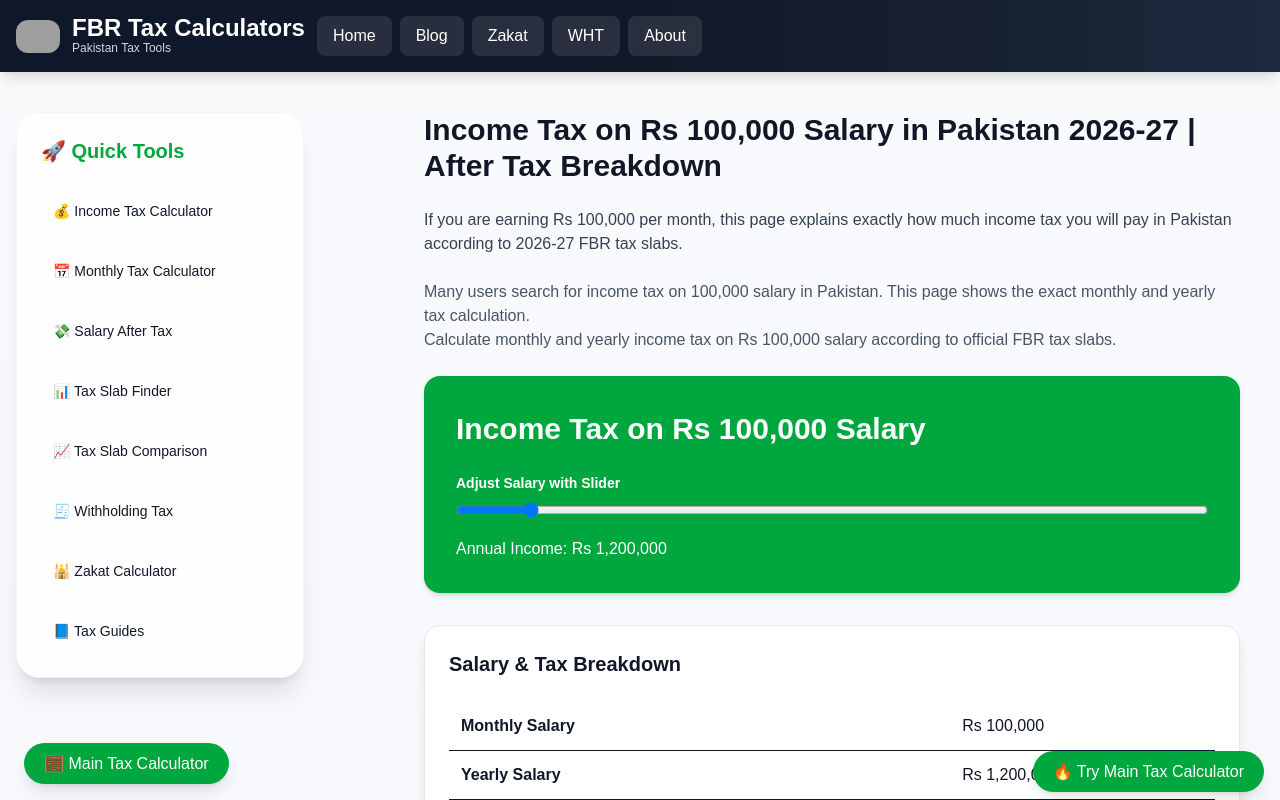
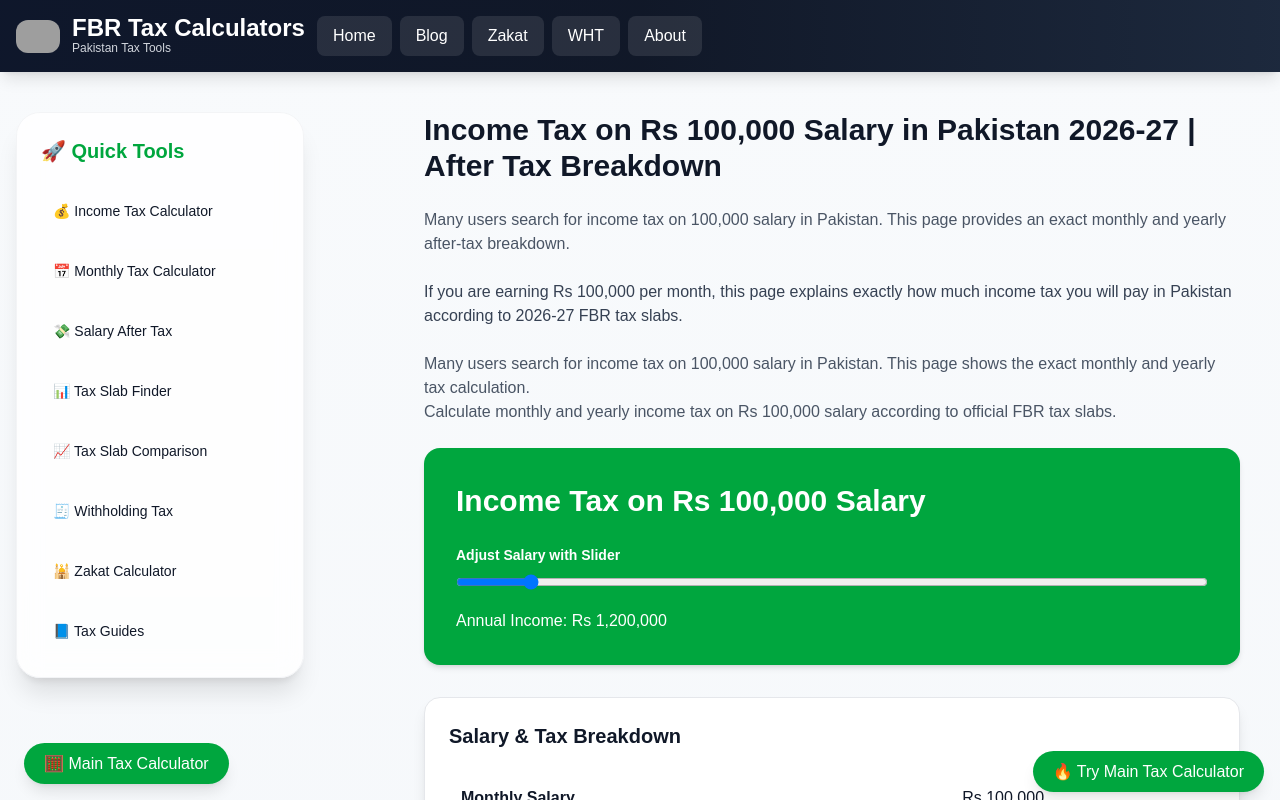
Before and after one commit to muhammadobaid1986/fbrtaxcalculators, a Next.js app: page /salary/100000 in a window 1280 px wide. Shown: the top 800 px of the page. Built offline with nearby package versions, Linux system fonts and the light colour scheme; grey boxes are pictures that could not be loaded.

Commit message:
Improved ranking signals for homepage, salary and comparison pages

```diff
--- a/app/page.tsx
+++ b/app/page.tsx
@@ -137,8 +137,12 @@ const seconds = now ? now.getSeconds() : 0;
   <div className="bg-white rounded-2xl shadow-md p-8 text-center border border-gray-100">
 
     <h1 className="text-2xl md:text-4xl font-bold">
-  FBR Tax Calculator Pakistan 2026-27 | Income & Salary Tax Slabs
+ FBR Tax Calculator Pakistan 2026-27 | Income & Salary Tax Slabs
 </h1>
+
+<p className="mt-4 text-gray-700 text-lg">
+  Use our FBR tax calculator in Pakistan to calculate income tax on your monthly salary instantly.
+</p>
 
 <p className="mt-4 text-gray-700">
   Use our FBR tax calculator in Pakistan to calculate income tax, salary tax,
--- a/app/salary/[salary]/page.tsx
+++ b/app/salary/[salary]/page.tsx
@@ -39,6 +39,13 @@ export default async function Page({ params }: any) {
       <h1 className="text-3xl font-bold mb-6">
   Income Tax on Rs {monthlySalary.toLocaleString()} Salary in Pakistan 2026-27 | After Tax Breakdown
 </h1>
+
+<p className="text-gray-600 mb-6">
+  Many users search for income tax on {monthlySalary.toLocaleString()} salary in Pakistan.
+  This page provides an exact monthly and yearly after-tax breakdown.
+</p>
+
+
 <p className="text-gray-700 mb-6">
   If you are earning Rs {monthlySalary.toLocaleString()} per month,
   this page explains exactly how much income tax you will pay in Pakistan
--- a/app/tax-slab-comparison-pakistan/page.tsx
+++ b/app/tax-slab-comparison-pakistan/page.tsx
@@ -16,6 +16,10 @@ export default function TaxComparison() {
       <h1 className="text-4xl font-bold mb-8 text-center">
         Pakistan Income Tax Slab Comparison (2021-2027)
       </h1>
+
+      <p className="text-gray-600 mb-6">
+  Compare Pakistan income tax slabs from 2021 to 2027 using official FBR data.
+</p>
 
       {years.map((year) => (
         <div key={year} className="mb-10 border rounded-2xl overflow-hidden hover:shadow-lg transition duration-300">
```
